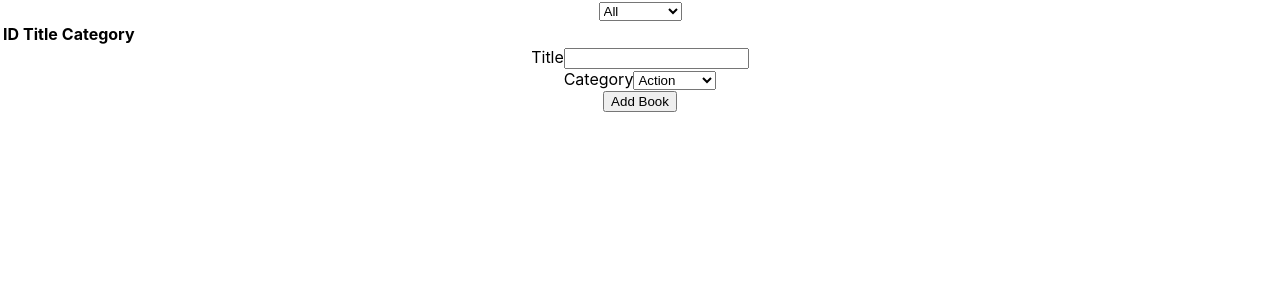
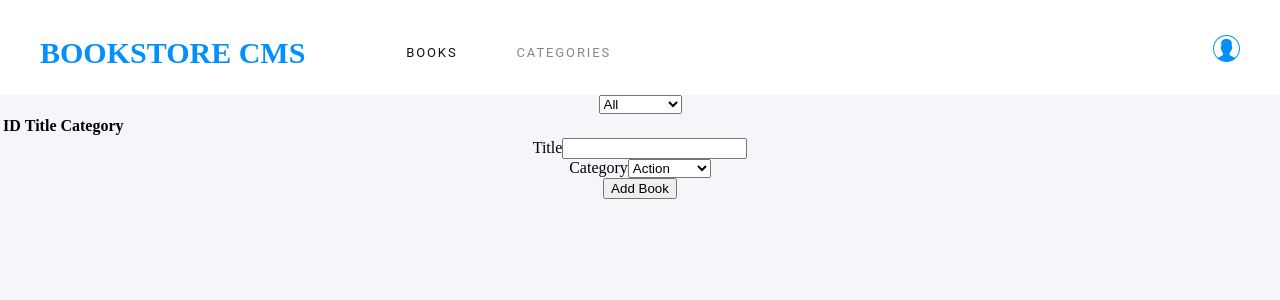
Before and after one commit to okikiola11/bookstore, a React (Create React App) app: page / in a window 1280 px wide. Shown: the top 300 px of the page. Built offline with nearby package versions, Linux system fonts and the light colour scheme.

Commit message:
Add the Nav Component to Components Add styling for the Nav.js Components

```diff
--- a/src/components/App.js
+++ b/src/components/App.js
@@ -1,11 +1,13 @@
 import React from 'react';
 import BooksList from '../containers/BooksList';
 import BooksForm from '../containers/BooksForm';
+import NavBar from './Nav';
 import '../App.css';
 
 const App = () => (
   <div className="App">
     <>
+      <NavBar />
       <BooksList />
       <BooksForm />
     </>
--- /dev/null
+++ b/src/components/Nav.js
@@ -0,0 +1,19 @@
+import React from 'react';
+import icon from '../assets/user.svg';
+
+const NavBar = () => (
+  <nav className="">
+    <div className="panel-bg">
+      <ul>
+        <li className="azure Bookstore-CMS">BOOKSTORE CMS</li>
+        <li className="BOOKS">BOOKS</li>
+        <li className="CATEGORIES">CATEGORIES</li>
+        <li>
+          <img alt="icon" src={icon} className="azure Mask" />
+        </li>
+      </ul>
+    </div>
+  </nav>
+);
+
+export default NavBar;
--- a/src/index.css
+++ b/src/index.css
@@ -1,27 +1,86 @@
 body {
+  background-color: #f5f6fa;
   margin: 0;
-  font-family:
-    -apple-system,
-    BlinkMacSystemFont,
-    'Segoe UI',
-    'Roboto',
-    'Oxygen',
-    'Ubuntu',
-    'Cantarell',
-    'Fira Sans',
-    'Droid Sans',
-    'Helvetica Neue',
-    sans-serif;
-  -webkit-font-smoothing: antialiased;
-  -moz-osx-font-smoothing: grayscale;
+  padding: 0;
 }
 
-code {
-  font-family:
-    source-code-pro,
-    Menlo,
-    Monaco,
-    Consolas,
-    'Courier New',
-    monospace;
+.panel-bg {
+  width: 1390px;
+  margin: 0 auto;
+  height: 95px;
+  position: relative;
 }
+
+nav {
+  position: relative;
+  display: flex;
+  align-items: center;
+  width: 100%;
+  background-color: #fff;
+}
+
+nav ul {
+  display: flex;
+  flex-direction: row;
+  align-items: center;
+  align-content: center;
+  margin-top: 30px;
+}
+
+li {
+  list-style: none;
+}
+
+.Bookstore-CMS {
+  height: 2.313rem;
+  margin: 0.375rem 2.938rem 0.125rem 0;
+  font-family: Montserrat;
+  font-size: 1.875rem;
+  font-weight: bold;
+  font-stretch: normal;
+  font-style: normal;
+  line-height: normal;
+  letter-spacing: normal;
+  color: var(--azure);
+}
+
+.BOOKS {
+  width: 59px;
+  height: 16px;
+  font-family: Montserrat-Bold, Roboto, Helvetica, sans-serif;
+  font-size: 13px;
+  font-weight: normal;
+  font-stretch: normal;
+  font-style: normal;
+  line-height: normal;
+  letter-spacing: 1.9px;
+  color: #121212;
+  margin-left: 50px;
+}
+
+.CATEGORIES {
+  width: 105px;
+  height: 16px;
+  opacity: 0.5;
+  font-family: Montserrat-Bold, Roboto, Helvetica, sans-serif;
+  font-size: 13px;
+  font-weight: normal;
+  font-stretch: normal;
+  font-style: normal;
+  line-height: normal;
+  letter-spacing: 1.9px;
+  color: #121212;
+  margin-left: 50px;
+}
+
+.azure {
+  color: #0290ff;
+}
+
+.Mask {
+  width: 27px;
+  height: 27px;
+  position: absolute;
+  right: 40px;
+  top: 35px;
+}
```
Also changed, not shown: src/assets/user.svg (added).
